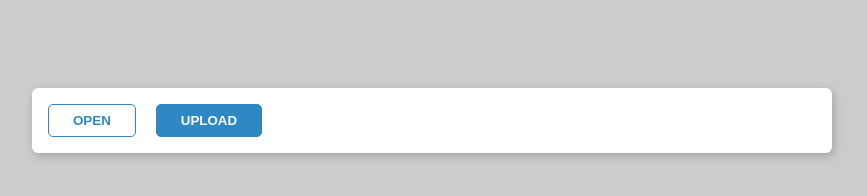
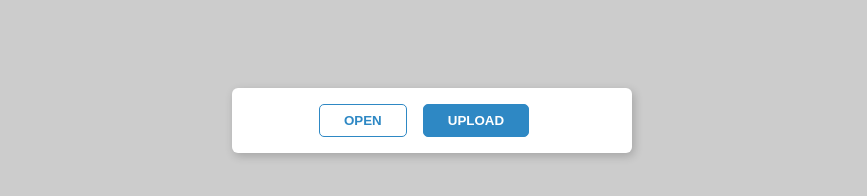
Before and after one commit to hulchenko/file-uploader, a website built with Parcel: page index.html in a window 1280 px wide. Shown: the whole page, without its empty margins (208-1075 px from the left). Built offline with nearby package versions, Linux system fonts and the light colour scheme.

Commit message:
update css

```diff
--- a/theme.css
+++ b/theme.css
@@ -1,4 +1,10 @@
 @import url('https://fonts.googleapis.com/css2?family=Roboto&display=swap');
+
+html {
+  display: flex;
+  flex-direction: row;
+  justify-content: center;
+}
 
 body {
   background: #ccc;
@@ -7,11 +13,13 @@ body {
 
 .container {
   padding-top: 5rem;
-  width: 800px;
+  width: 400px;
   margin: 0 auto;
 }
 
 .card {
+  display: flex;
+  justify-content: center;
   border-radius: 6px;
   background-color: #ffffff;
   padding: 1rem;
```
Also changed, not shown: 4 other files.
